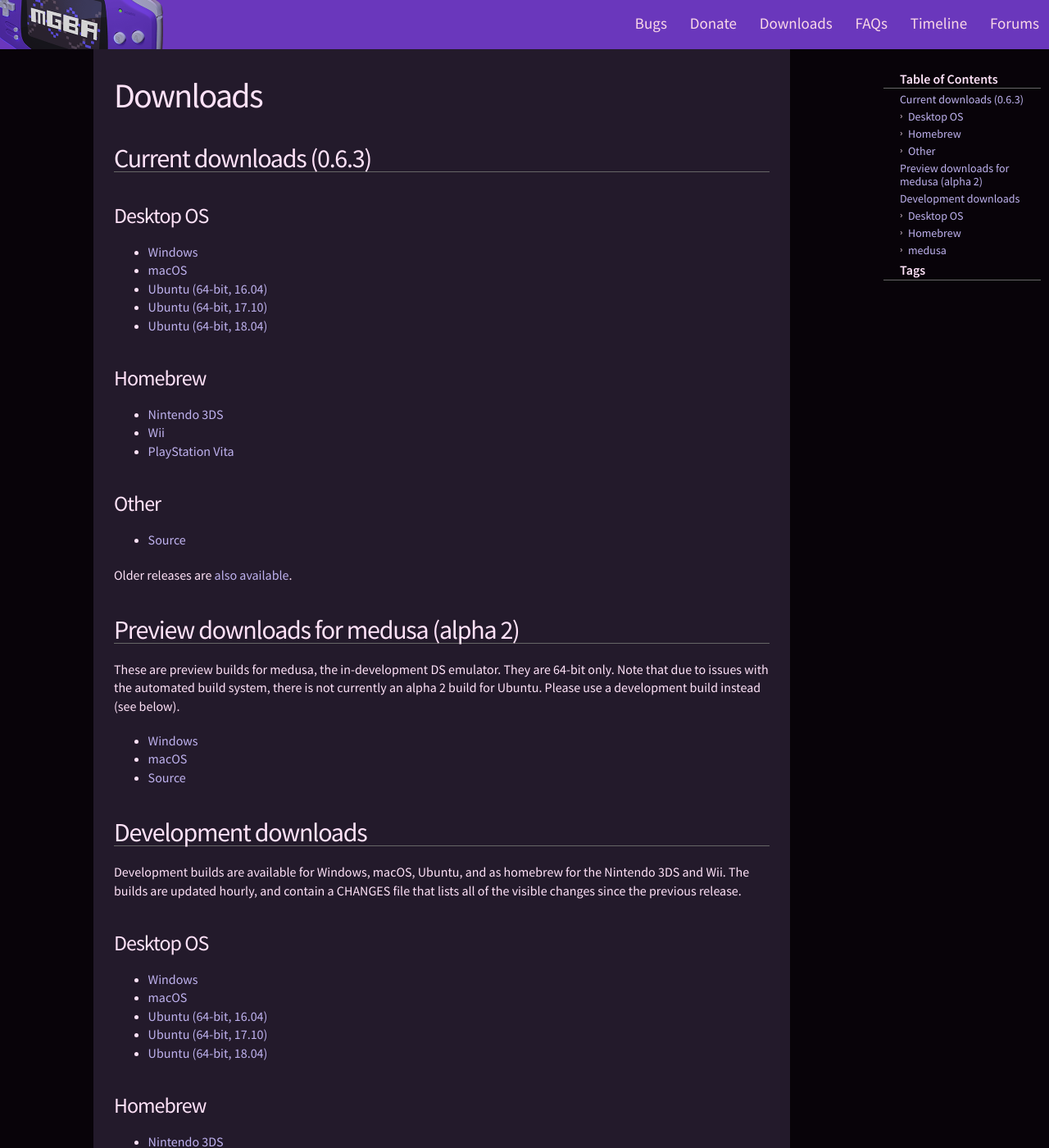
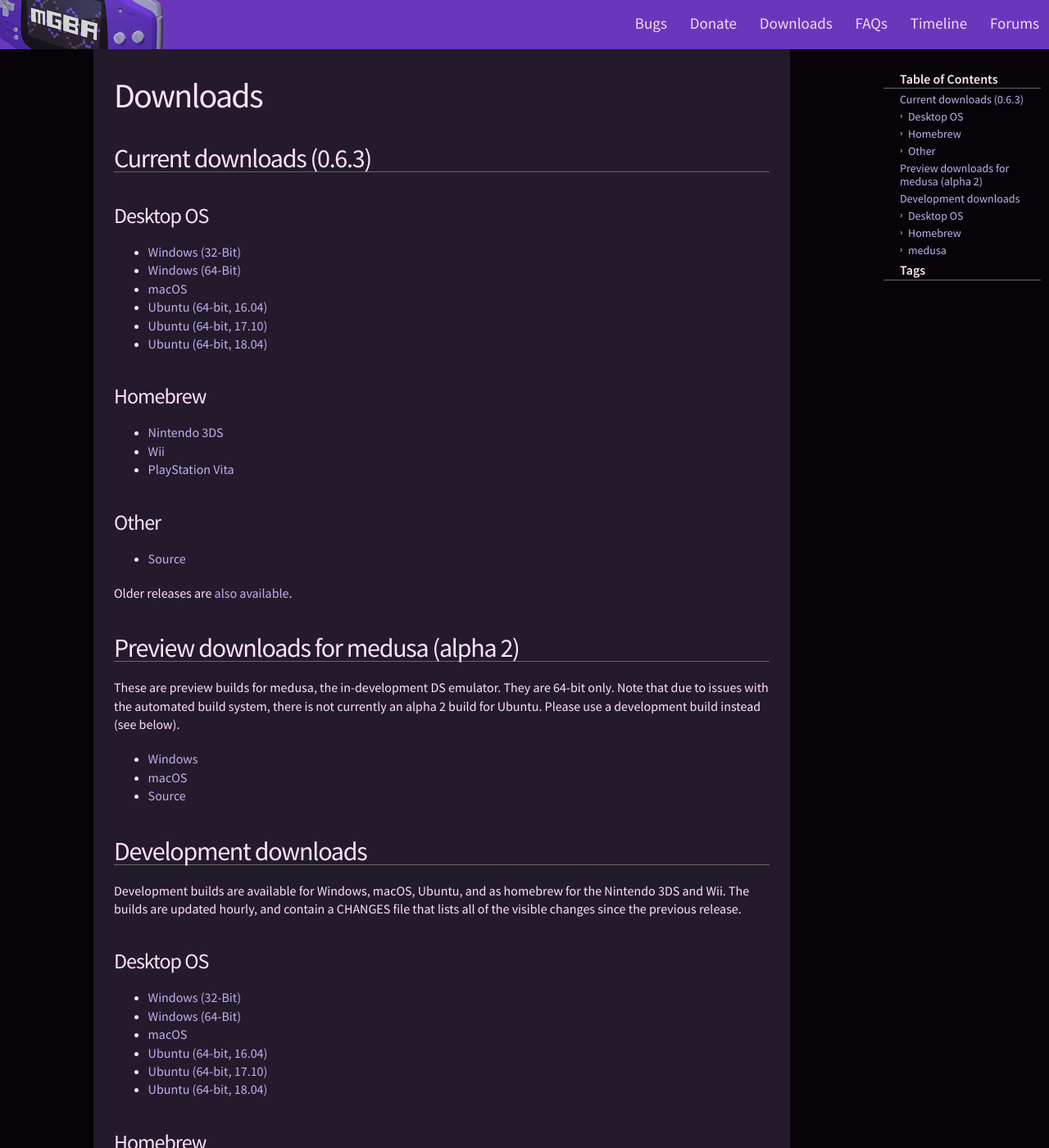
Before and after one commit to mgba-emu/www, a Jekyll site: the page built from downloads.markdown, in a window 1280 px wide and 1400 px high. Shown: the whole window at 82% size. Built offline with Jekyll 4.4.1, drawn with Linux system fonts in a browser that asks for light colours; the table of contents is made by our own code.

Commit message:
Add Win64 builds

```diff
--- a/downloads.markdown
+++ b/downloads.markdown
@@ -10,7 +10,8 @@
 -------------------------
 
 ### Desktop OS
-* [Windows](https://github.com/mgba-emu/mgba/releases/download/0.6.3/mGBA-0.6.3-win32.7z)
+* [Windows (32-Bit)](https://github.com/mgba-emu/mgba/releases/download/0.6.3/mGBA-0.6.3-win32.7z)
+* [Windows (64-Bit)](https://github.com/mgba-emu/mgba/releases/download/0.6.3/mGBA-0.6.3-win64.7z)
 * [macOS](https://github.com/mgba-emu/mgba/releases/download/0.6.3/mGBA-0.6.3-osx.tar.xz)
 * [Ubuntu (64-bit, 16.04)](https://github.com/mgba-emu/mgba/releases/download/0.6.3/mGBA-0.6.3-ubuntu64-xenial.tar.xz)
 * [Ubuntu (64-bit, 17.10)](https://github.com/mgba-emu/mgba/releases/download/0.6.3/mGBA-0.6.3-ubuntu64-artful.tar.xz)
@@ -44,7 +45,8 @@
 The builds are updated hourly, and contain a CHANGES file that lists all of the visible changes since the previous release.
 
 ### Desktop OS
-* [Windows](https://s3.amazonaws.com/mgba/mGBA-build-latest-win32.7z)
+* [Windows (32-Bit)](https://s3.amazonaws.com/mgba/mGBA-build-latest-win32.7z)
+* [Windows (64-Bit)](https://s3.amazonaws.com/mgba/mGBA-build-latest-win64.7z)
 * [macOS](https://s3.amazonaws.com/mgba/mGBA-build-latest-osx.tar.xz)
 * [Ubuntu (64-bit, 16.04)](https://s3.amazonaws.com/mgba/mGBA-build-latest-ubuntu64-xenial.tar.xz)
 * [Ubuntu (64-bit, 17.10)](https://s3.amazonaws.com/mgba/mGBA-build-latest-ubuntu64-artful.tar.xz)
```
